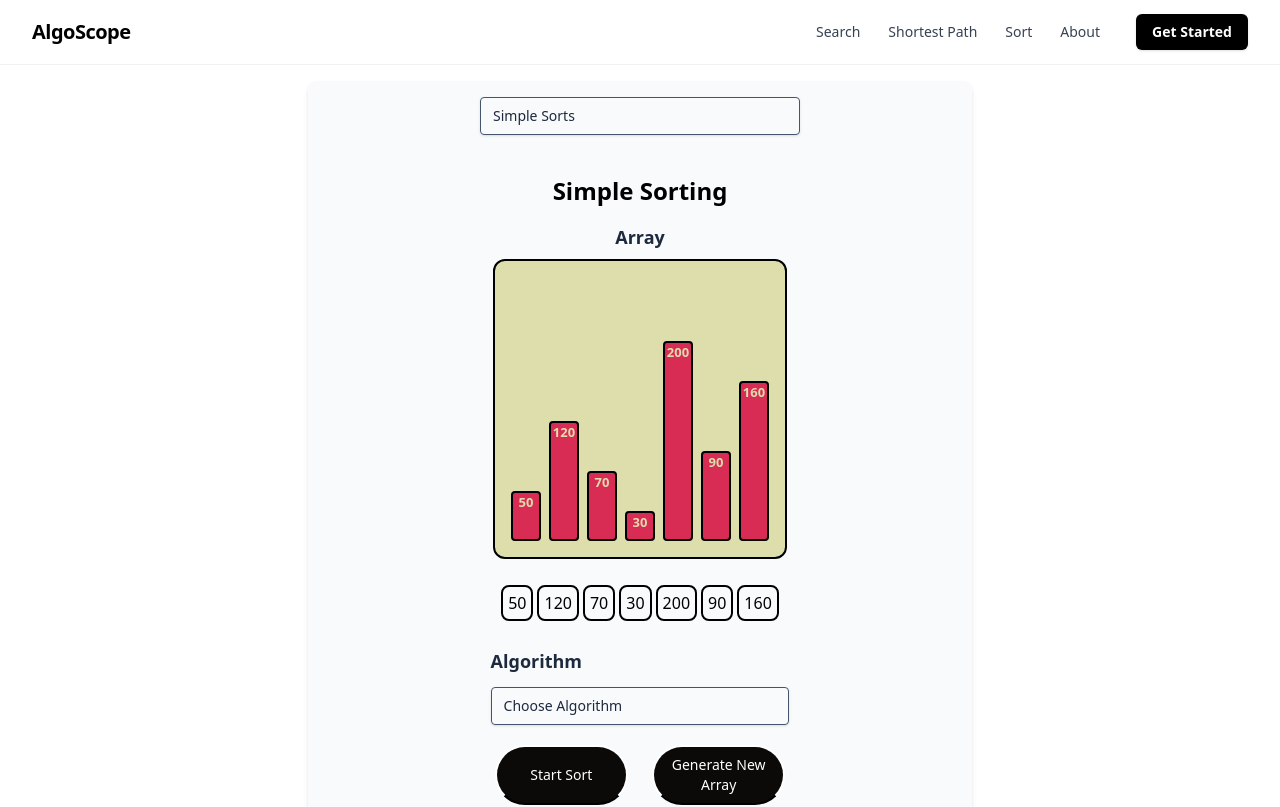
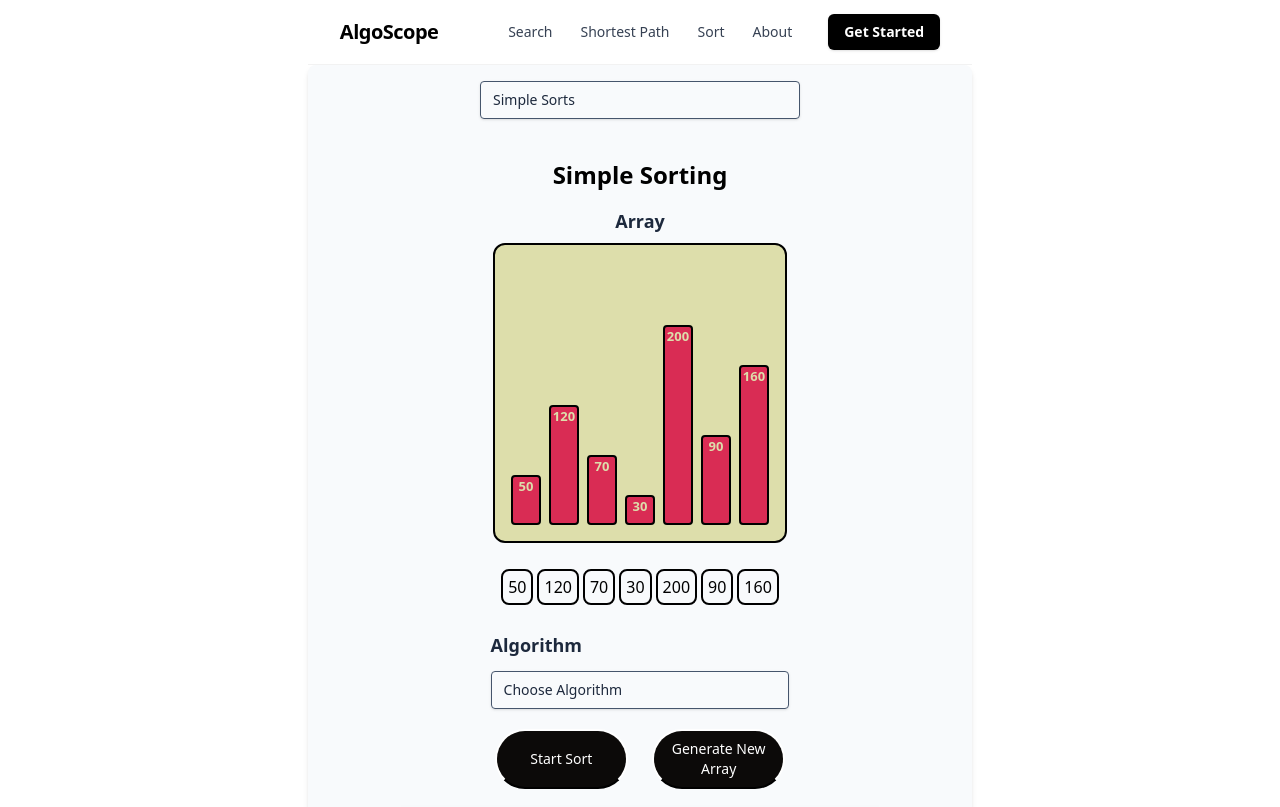
Before and after one commit to bim-adi/AlgoScope, a React (Vite) app: page /sort in a window 1280 px wide. Shown: the top 807 px of the page. Built offline with nearby package versions, Linux system fonts and the light colour scheme.

Commit message:
ui-fix-2

```diff
--- a/src/App.jsx
+++ b/src/App.jsx
@@ -20,12 +20,12 @@ function App() {
       path: '/search',
       element: (
         <>
-          <Navbar />
           <div className="flex flex-col md:flex-row">
             {/* <CanvasSearching algorithm={algorithm} vertex={vertex} /> */}
             <div className="flex flex-col gap-4 p-4 m-auto">
               {/* <MenuSetAlgoSearch setAlgorithm={setAlgorithm} /> */}
               {/* <MenuSelectNodeSearch setNode={setNode} /> */}
+              <Navbar />
               <VisualizerPage />
             </div>
           </div>
@@ -36,7 +36,6 @@ function App() {
       path: '/spath',
       element: (
         <>
-          <Navbar />
           <div className="flex flex-col md:flex-row">
             {/* <CanvasShortestPath */}
             {/*   algorithm={spAlgorithm} */}
@@ -49,6 +48,7 @@ function App() {
               {/*   setSource={setSource} */}
               {/*   setTarget={setTarget} */}
               {/* /> */}
+              <Navbar />
               <ShortestPathPage />
             </div>
           </div>
@@ -67,9 +67,9 @@ function App() {
       path: '/sort',
       element: (
         <>
-          <Navbar />
           <div className="flex flex-col md:flex-row">
-            <div className="flex flex-col gap-4 p-4 m-auto">
+            <div className="flex flex-col m-auto">
+              <Navbar />
               <SortingVisualizerPage />
             </div>
           </div>
```
